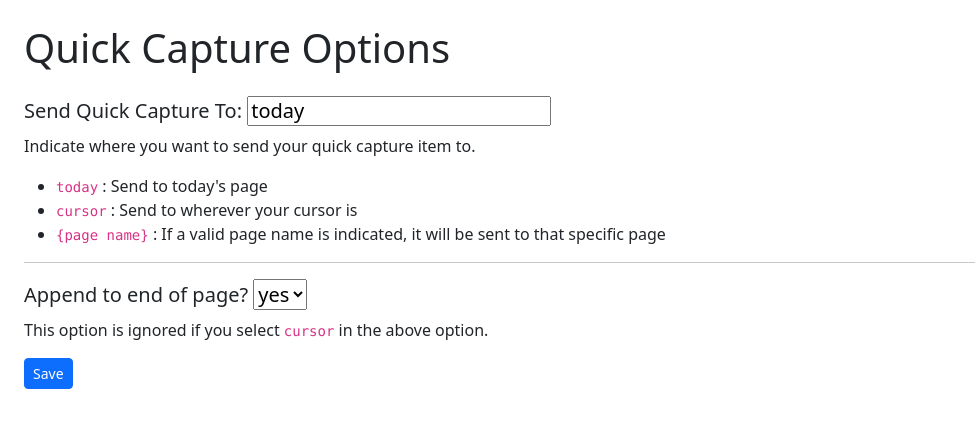
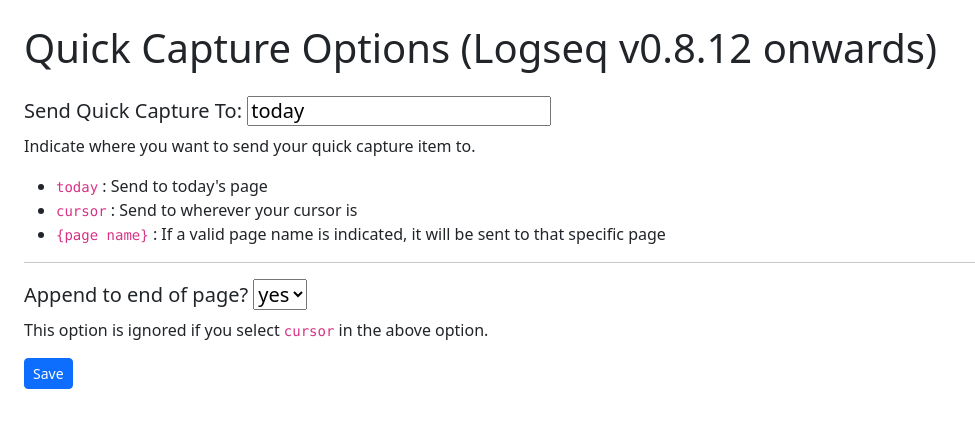
Before and after one commit to benjypng/chrome-extension-logseq-quickcapture, a browser extension: page src/options.html in a window 1280 px wide. Shown: the whole page, without its empty margins (0-975 px from the left). Drawn offline with nearby package versions, Linux system fonts and the light colour scheme.

Commit message:
[chore] prepare for update to chrome store

```diff
--- a/src/options.html
+++ b/src/options.html
@@ -1,7 +1,7 @@
 <!DOCTYPE html>
 <html>
   <head>
-    <title>My Test Extension Options</title>
+    <title>Logseq Quick Capture Extension Options</title>
     <link
       href="https://cdn.jsdelivr.net/npm/bootstrap@5.2.3/dist/css/bootstrap.min.css"
       rel="stylesheet"
@@ -11,7 +11,7 @@
   </head>
   <body>
     <div class="p-4">
-      <h1 class="mb-4">Quick Capture Options</h1>
+      <h1 class="mb-4">Quick Capture Options (Logseq v0.8.12 onwards)</h1>
 
       <div class="mb-3">
         <h5>Send Quick Capture To: <input type="text" id="page" /></h5>
```
